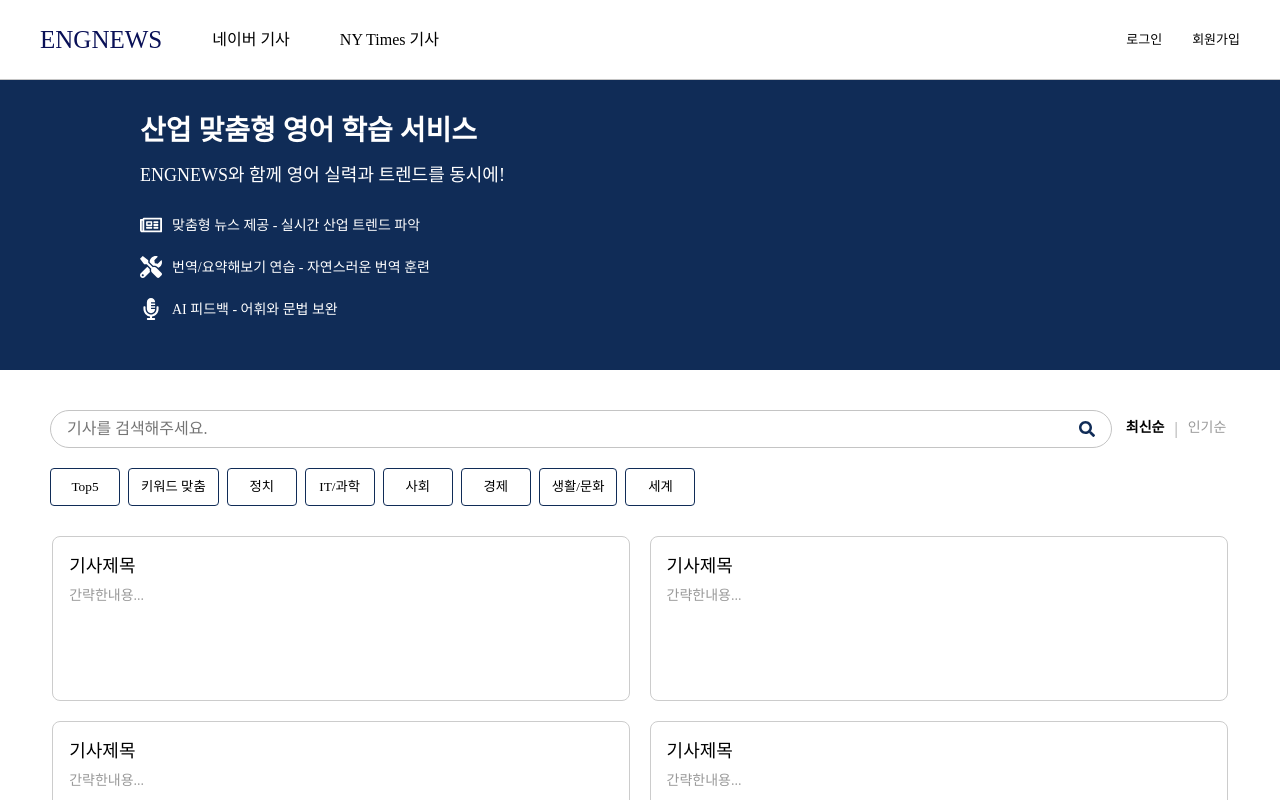
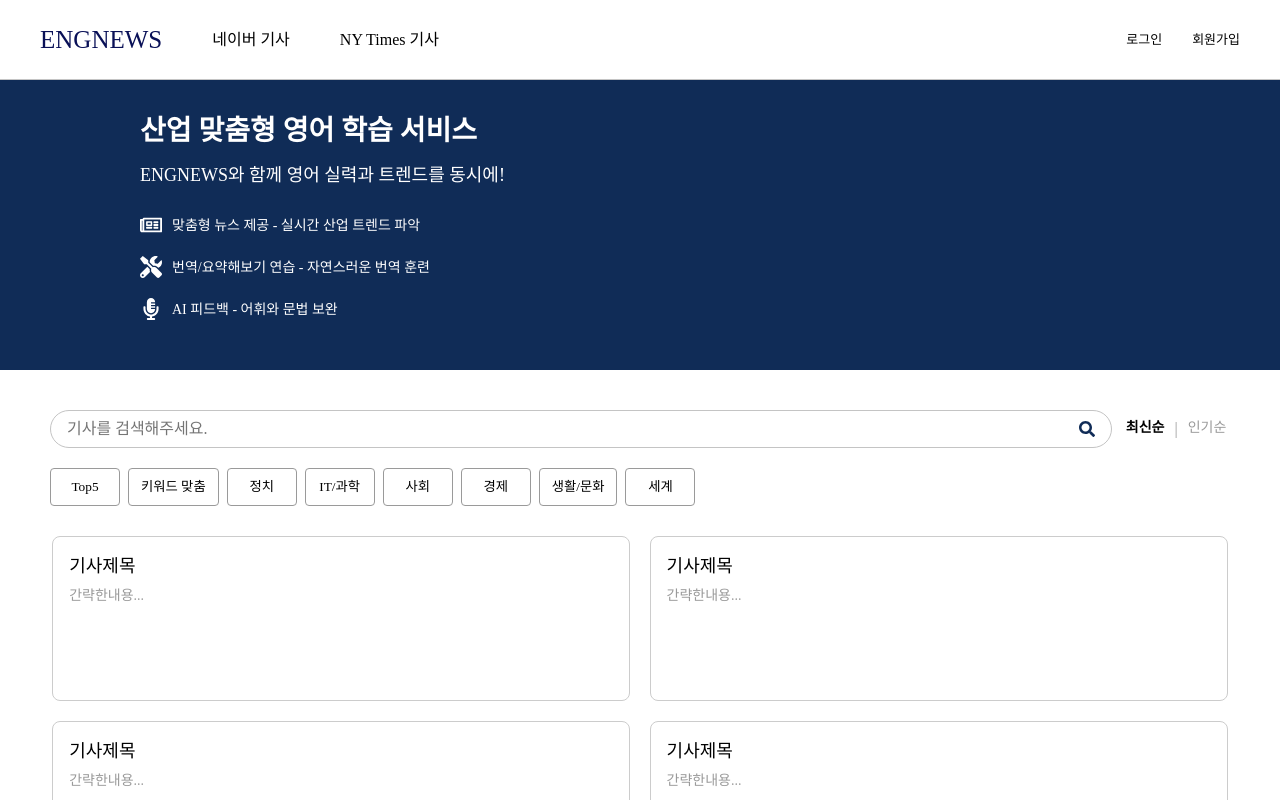
Before and after one commit to Heesu01/EngNews, a React (Create React App) app: page /news/1 in a window 1280 px wide. Shown: the top 800 px of the page. Built offline with nearby package versions, Linux system fonts and the light colour scheme; a web font is replaced by a local one.

Commit message:
fix: 카테고리 선색 변경

```diff
--- a/src/components/Category.js
+++ b/src/components/Category.js
@@ -13,6 +13,7 @@ const StyledButton = styled.button`
   min-width: 70px;
   padding: 8px 12px;
   border: 1px solid ${(props) => props.theme.colors.navy};
+  border: 1px solid ${(props) => props.theme.colors.gray};
   border-radius: 4px;
   background-color: ${(props) =>
     props.selected ? props.theme.colors.navy : props.theme.colors.white};
```
